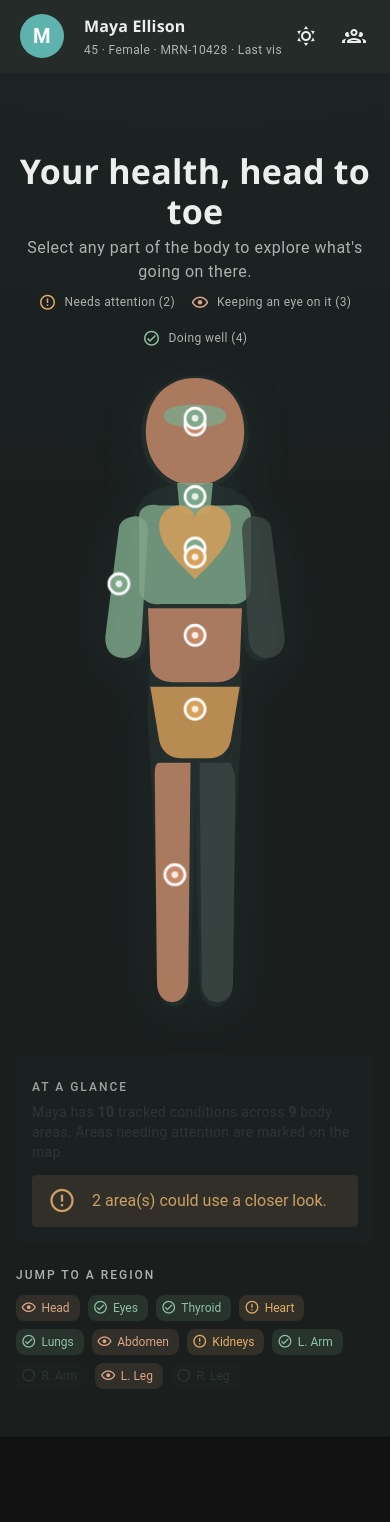
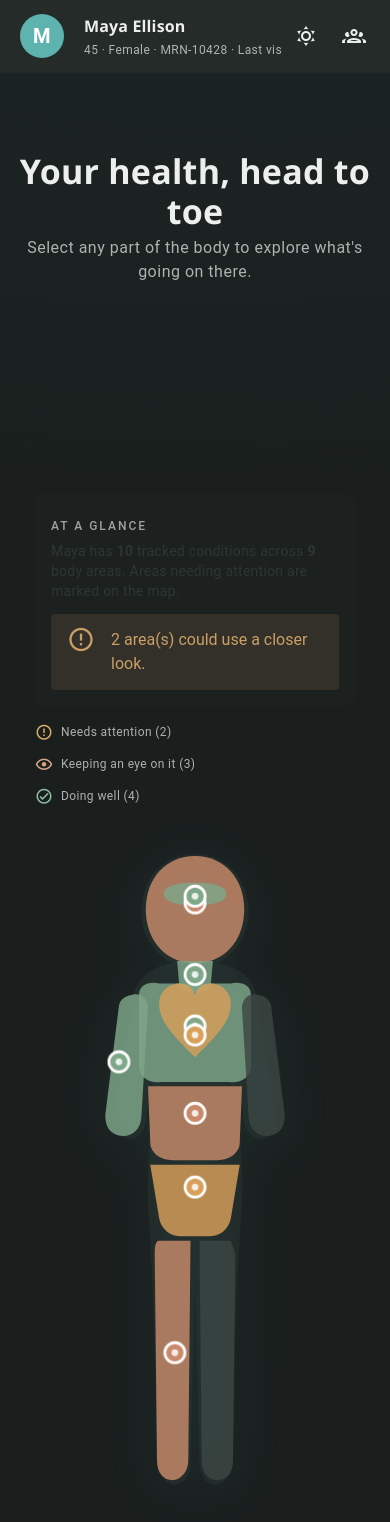
Before and after one commit to mattshuford-slalom/proto300-patient-health-story, a Vue app: page / in a window 390 px wide. Shown: the top 1522 px of the page. Before the commit the page ends 1437 px from the top, so only its background shows below. Built offline with nearby package versions, Linux system fonts and the light colour scheme.

Commit message:
feat: improve layout responsiveness and enhance RegionDetailDrawer functionality

```diff
--- a/src/components/AppShell.vue
+++ b/src/components/AppShell.vue
@@ -1,6 +1,6 @@
 <script setup>
 import { ref, computed } from 'vue'
-import { useTheme } from 'vuetify'
+import { useTheme, useDisplay } from 'vuetify'
 import { useHealthStore } from '../stores/health'
 import { formatDate } from '../utils/flags'
 import ModeToggle from './ModeToggle.vue'
@@ -15,6 +15,10 @@ const isDark = computed(() => theme.global.current.value.dark)
 function toggleTheme() {
   theme.change(isDark.value ? 'patientHealthLight' : 'patientHealthDark')
 }
+
+// On md+ screens the drawer shifts content aside instead of overlaying it.
+const { mdAndUp } = useDisplay()
+const shiftContent = computed(() => mdAndUp.value && !!store.selectedRegionId)
 </script>
 
 <template>
@@ -68,7 +72,9 @@ function toggleTheme() {
     </v-sheet>
 
     <v-main class="php-main">
-      <BodyMapView />
+      <div class="php-content" :class="{ 'php-content--shifted': shiftContent }">
+        <BodyMapView />
+      </div>
       <RegionDetailDrawer />
     </v-main>
 
@@ -112,4 +118,12 @@ function toggleTheme() {
     radial-gradient(1200px 600px at 50% -10%, rgba(62, 142, 138, 0.06), transparent),
     rgb(var(--v-theme-background));
 }
+
+.php-content {
+  transition: margin-right 240ms ease;
+}
+
+.php-content--shifted {
+  margin-right: 440px;
+}
 </style>
--- a/src/components/BodyMapView.vue
+++ b/src/components/BodyMapView.vue
@@ -2,7 +2,6 @@
 import { useHealthStore } from '../stores/health'
 import { flagMeta } from '../utils/flags'
 import AnatomyMap from './AnatomyMap.vue'
-import RegionSummaryChips from './RegionSummaryChips.vue'
 
 const store = useHealthStore()
 
@@ -15,9 +14,7 @@ const legend = [
 
 <template>
   <div class="php-map-view">
-    <v-row align="center" no-gutters>
-      <v-col cols="12" md="7" lg="8" class="px-md-6">
-        <div class="text-center mb-2">
+    <div class="text-center mb-4">
       <h1 class="text-h4 font-weight-bold php-patient-headline mb-1">
         Your health, head to toe
       </h1>
@@ -26,29 +23,9 @@ const legend = [
       </p>
     </div>
 
-        <!-- Legend (above the body) -->
-        <div class="d-flex justify-center flex-wrap ga-4 mb-3">
-          <div
-            v-for="l in legend"
-            :key="l.key"
-            class="d-flex align-center ga-2"
-          >
-            <v-icon
-              :icon="flagMeta(l.flag)?.icon"
-              :color="flagMeta(l.flag)?.color"
-              size="18"
-            />
-            <span class="text-caption text-medium-emphasis">
-              {{ store.isClinical ? flagMeta(l.flag)?.clinicalLabel : flagMeta(l.flag)?.patientLabel }}
-              ({{ store.flagSummary[l.key] }})
-            </span>
-          </div>
-        </div>
-
-        <AnatomyMap />
-      </v-col>
-
-      <v-col cols="12" md="5" lg="4" class="px-md-4 mt-6 mt-md-0">
+    <!-- "At a glance" + body map are treated as one unit, centered together -->
+    <div class="php-content-row">
+      <div class="php-glance-col">
         <v-card variant="tonal" color="surface-variant" class="pa-4 mb-4">
           <div class="text-overline text-medium-emphasis">At a glance</div>
           <p class="text-body-2 mb-3">
@@ -67,9 +44,30 @@ const legend = [
           />
         </v-card>
 
-        <RegionSummaryChips />
-      </v-col>
-    </v-row>
+        <!-- Legend, stacked vertically -->
+        <div class="d-flex flex-column ga-3">
+          <div
+            v-for="l in legend"
+            :key="l.key"
+            class="d-flex align-center ga-2"
+          >
+            <v-icon
+              :icon="flagMeta(l.flag)?.icon"
+              :color="flagMeta(l.flag)?.color"
+              size="18"
+            />
+            <span class="text-caption text-medium-emphasis">
+              {{ store.isClinical ? flagMeta(l.flag)?.clinicalLabel : flagMeta(l.flag)?.patientLabel }}
+              ({{ store.flagSummary[l.key] }})
+            </span>
+          </div>
+        </div>
+      </div>
+
+      <div class="php-map-col">
+        <AnatomyMap />
+      </div>
+    </div>
   </div>
 </template>
 
@@ -79,4 +77,24 @@ const legend = [
   margin: 0 auto;
   padding: 24px 16px 48px;
 }
+
+.php-content-row {
+  display: flex;
+  justify-content: center;
+  align-items: flex-start;
+  flex-wrap: wrap;
+  gap: 32px;
+}
+
+.php-glance-col {
+  width: 320px;
+  max-width: 100%;
+  /* Lines up with the shoulders in AnatomyMap's SVG. */
+  margin-top: 194px;
+}
+
+.php-map-col {
+  width: 460px;
+  max-width: 100%;
+}
 </style>
--- a/src/components/RegionDetailDrawer.vue
+++ b/src/components/RegionDetailDrawer.vue
@@ -1,5 +1,6 @@
 <script setup>
 import { computed } from 'vue'
+import { useDisplay } from 'vuetify'
 import { useHealthStore } from '../stores/health'
 import { flagMeta, flagLabel, formatDate } from '../utils/flags'
 import ConditionList from './ConditionList.vue'
@@ -8,6 +9,7 @@ import VitalsLabsSnapshot from './VitalsLabsSnapshot.vue'
 import RegionTimeline from './RegionTimeline.vue'
 
 const store = useHealthStore()
+const { mdAndUp } = useDisplay()
 
 const region = computed(() => store.selectedRegion)
 const open = computed({
@@ -32,7 +34,7 @@ const notes = computed(() =>
     :width="440"
     temporary
     class="php-detail-drawer"
-    scrim="rgba(51,53,47,0.25)"
+    :scrim="mdAndUp ? false : 'rgba(51,53,47,0.25)'"
   >
     <template v-if="region">
       <!-- Header -->
```
Lines whose indentation alone changed are shown as unchanged.
